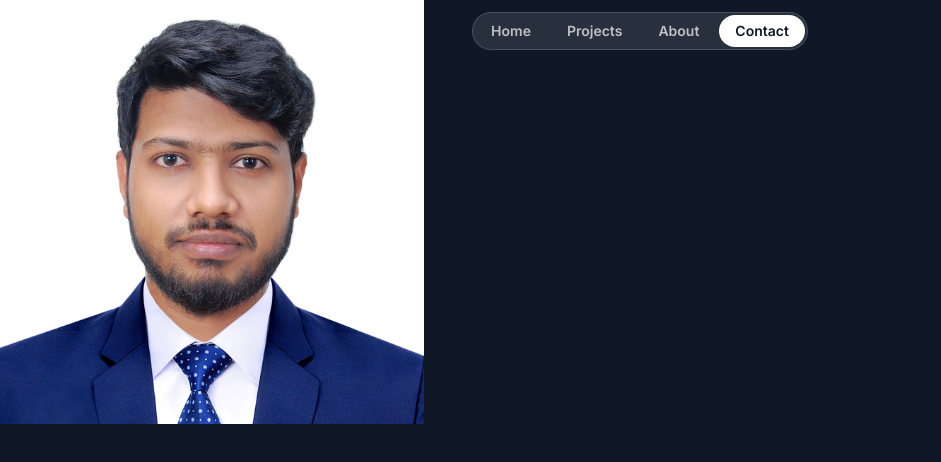
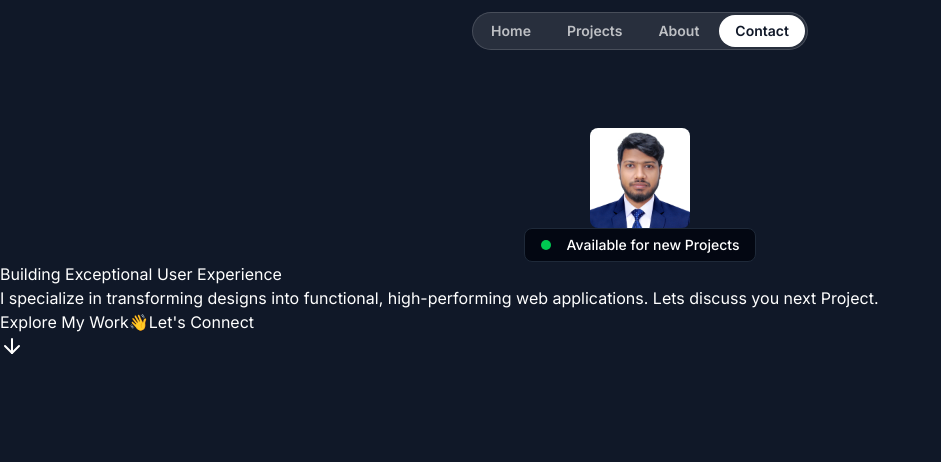
Before and after one commit to redwanhasan07208212/redwan-portfolio, a Next.js app: page / in a window 1280 px wide. Shown: the top 462 px of the page, without its empty margins (0-941 px from the left). Built offline with nearby package versions, Linux system fonts and the light colour scheme; a web font is replaced by a local one.

Commit message:
working on hero section

```diff
--- a/package.json
+++ b/package.json
@@ -9,6 +9,7 @@
     "lint": "next lint"
   },
   "dependencies": {
+    "lucide-react": "^0.525.0",
     "next": "15.3.4",
     "react": "^19.0.0",
     "react-dom": "^19.0.0",
--- a/src/sections/Hero.tsx
+++ b/src/sections/Hero.tsx
@@ -1,10 +1,39 @@
+import React from "react";
 import redwan from "@/assets/images/redwan.jpg";
+import { ArrowDown } from "lucide-react";
 import Image from "next/image";
 export const HeroSection = () => {
   return (
-    <div>
+    <div className="py-32">
       <div className="container">
-        <Image src={redwan} alt="redwan hasan" height={424} width={424} />
+        <div className="flex flex-col items-center">
+          <Image
+            src={redwan}
+            alt="redwan hasan"
+            className="size-[100px] rounded-lg"
+          />
+          <div className="bg-gray-950 border border-gray-800 px-4 py-1.5 inline-flex items-center gap-4 rounded-lg">
+            <div className="bg-green-500 size-2.5 rounded-full"></div>
+            <div className="text-sm font-medium">
+              Available for new Projects
+            </div>
+          </div>
+        </div>
+        <h1>Building Exceptional User Experience</h1>
+        <p>
+          I specialize in transforming designs into functional, high-performing
+          web applications. Lets discuss you next Project.
+        </p>
+        <div>
+          <button>
+            <span>Explore My Work</span>
+            <ArrowDown />
+          </button>
+          <button>
+            <span>👋</span>
+            <span>Let&apos;s Connect</span>
+          </button>
+        </div>
       </div>
     </div>
   );
```
Also changed, not shown: 1 other file (tests, documents, lock files or other folders).
